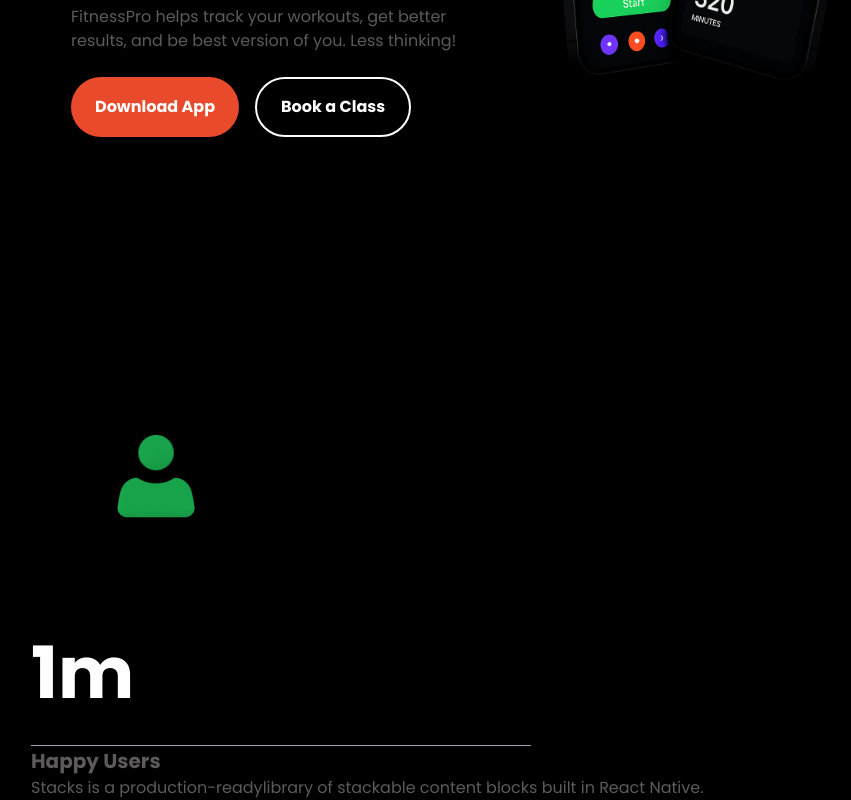
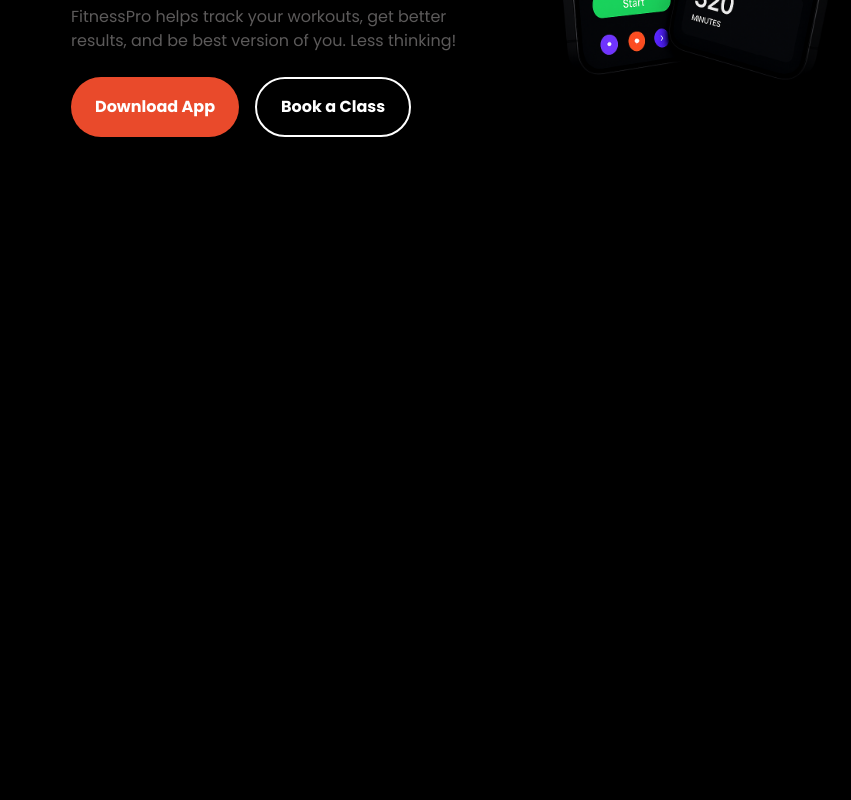
Before and after one commit to natancorcovia/FitnessProWeb, a React (Vite) app: page / in a window 1280 px wide. Shown: the part 3982-4782 px from the top of the page, without its empty margins (129-980 px from the left). After the commit the page ends 4333 px from the top, so only its background shows below. Built offline with nearby package versions, Linux system fonts and the light colour scheme.

Commit message:
Update App.jsx

```diff
--- a/src/App.jsx
+++ b/src/App.jsx
@@ -43,12 +43,12 @@
         imgsize={"w-[510px]"}
       />
 
-      <Insights
+      {/*<Insights
       img={users}
       title="1m"
       subtitle="Happy Users"
       description="Stacks is a production-readylibrary of stackable content blocks built in React Native."
-      />
+      />**/}
     </div>
   );
 }
```
